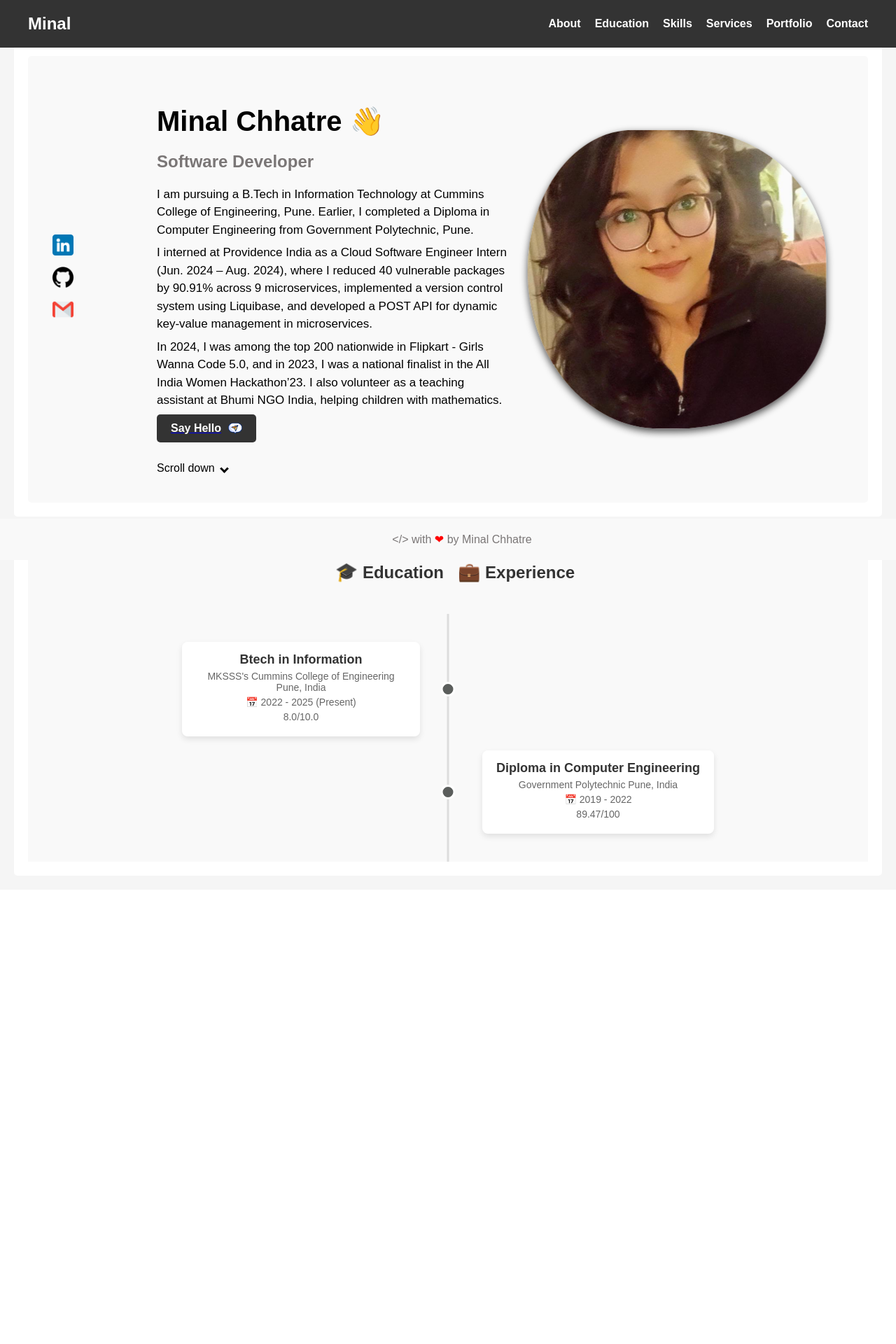
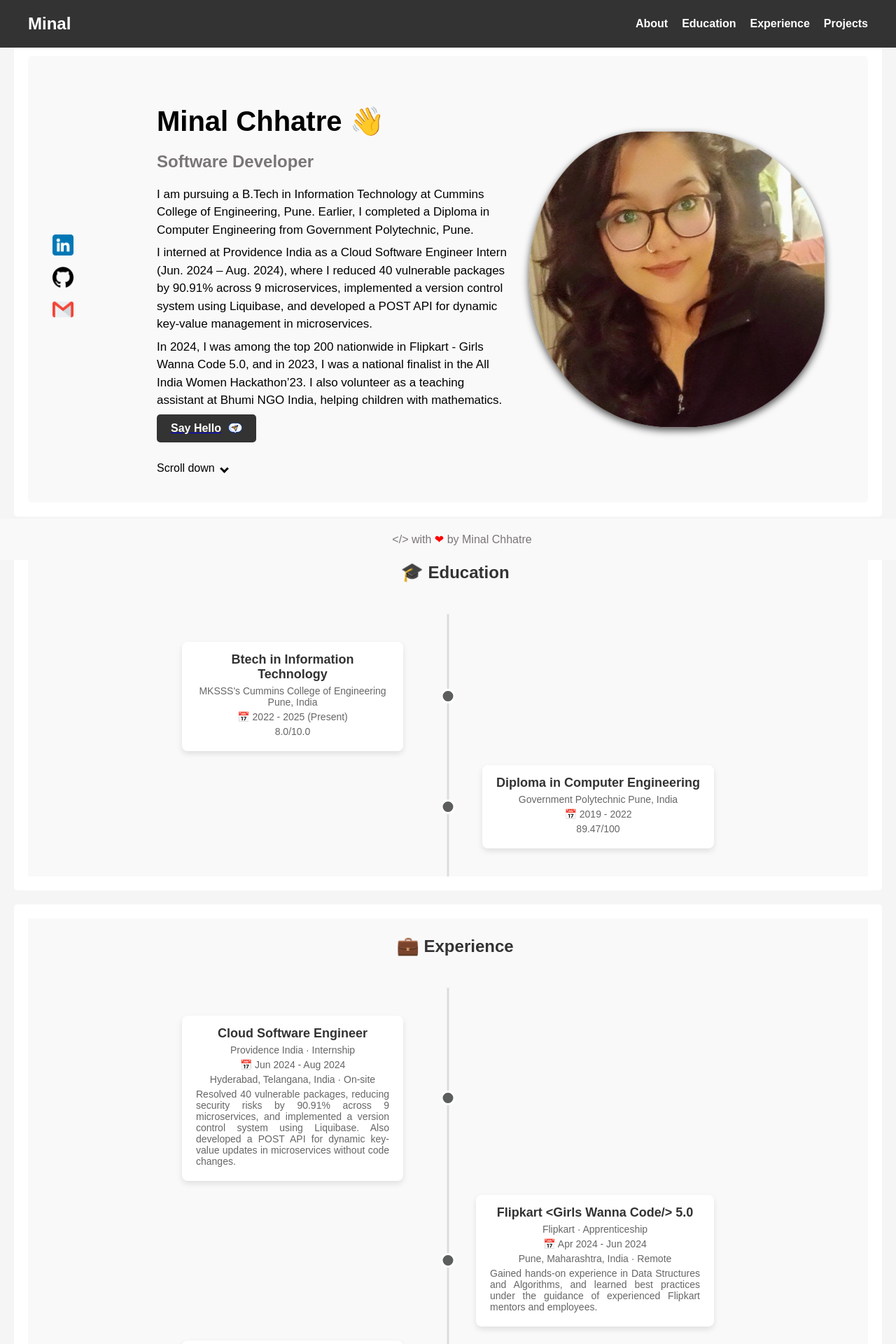
Before and after one commit to immmeenal/MinalChhatre, a React (Create React App) app: page / in a window 1280 px wide. Shown: the top 1920 px of the page at 70% size. Before the commit the page ends 1271 px from the top, so only its background shows below. Built offline with nearby package versions, Linux system fonts and the light colour scheme; a web font is replaced by a local one.

Commit message:
experience

```diff
--- a/src/assets/styles/Education.css
+++ b/src/assets/styles/Education.css
@@ -96,7 +96,7 @@ p {
 
 /* Move left content box closer to the right side of the timeline */
 .timeline-item.left .timeline-content {
-  margin-right: -70%;  /* Adjusts the left box to be closer to the timeline */
+  margin-right: 58%;  /* Adjusts the left box to be closer to the timeline */
 }
 
 /* Move right content box closer to the left side of the timeline */
@@ -114,4 +114,12 @@ p {
   margin: 5px 0;
   font-size: 14px;
   color: #666;
+  text-align:justify; /* Ensures text is aligned to the left */
 }
+
+.timeline-content h3,
+.timeline-content p:first-of-type,
+.timeline-content p:nth-of-type(2),
+.timeline-content p:nth-of-type(3) {
+  text-align: center; /* Keeps title, institute, date, and location centered */
+}
--- a/src/components/Education.js
+++ b/src/components/Education.js
@@ -4,7 +4,7 @@ import "../assets/styles/Education.css";
 const Education = () => {
   const educationData = [
     {
-      title: "Btech in Information ",
+      title: "Btech in Information Technology",
       institute: "MKSSS's Cummins College of Engineering Pune, India",
       date: "2022 - 2025 (Present)",
       grade: "8.0/10.0",
@@ -21,7 +21,6 @@ const Education = () => {
     <div className="edu">
       <div className="education-section">
         <span className="icon">🎓</span> Education
-        <span className="icon">💼</span> Experience
       </div>
       <div className="timeline">
         {/* Central timeline line */}
--- /dev/null
+++ b/src/components/Experience.js
@@ -0,0 +1,61 @@
+import React from "react";
+import "../assets/styles/Education.css";
+
+const Experience = () => {
+  const educationData = [
+    {
+      title: "Cloud Software Engineer",
+      institute: "Providence India · Internship",
+      date: "Jun 2024 - Aug 2024",
+      location: "Hyderabad, Telangana, India · On-site",
+      des: "Resolved 40 vulnerable packages, reducing security risks by 90.91% across 9 microservices, and implemented a version control system using Liquibase. Also developed a POST API for dynamic key-value updates in microservices without code changes.",
+    },
+    {
+      title: "Flipkart <Girls Wanna Code/> 5.0",
+      institute: "Flipkart · Apprenticeship",
+      date: "Apr 2024 - Jun 2024",
+      location: "Pune, Maharashtra, India · Remote",
+      des: "Gained hands-on experience in Data Structures and Algorithms, and learned best practices under the guidance of experienced Flipkart mentors and employees.",
+    },
+    {
+      title: "Web Developer",
+      institute: "Linkcode Technologies · Internship",
+      date: "Jul 2021 - Sep 2021",
+      location: "Pune, Maharashtra, India · Hybrid",
+      des: "Developed a frontend web application using HTML, CSS, and JavaScript which displayed hospital information such as facilities and appointment form.",
+    },
+  ];
+
+  return (
+    <div className="edu">
+      <div className="education-section">
+        <span className="icon">💼</span> Experience
+      </div>
+      <div className="timeline">
+        {/* Central timeline line */}
+        <div className="timeline-line"></div>
+
+        {educationData.map((item, index) => (
+          <div
+            className={`timeline-item ${index % 2 === 0 ? "left" : "right"}`}
+            key={index}
+          >
+            {/* Dot */}
+            <div className="timeline-dot"></div>
+
+            {/* Content */}
+            <div className="timeline-content">
+              <h3>{item.title}</h3>
+              <p>{item.institute}</p>
+              <p>📅 {item.date}</p>
+              <p>{item.location}</p>
+              <p>{item.des}</p>
+            </div>
+          </div>
+        ))}
+      </div>
+    </div>
+  );
+};
+
+export default Experience;
--- a/src/components/Header.js
+++ b/src/components/Header.js
@@ -22,18 +22,14 @@ const Header = () => {
             </Link>
           </li>
           <li>
-            <Link to="skills" smooth={true} duration={700}>
-              Skills
+            <Link to="Experience" smooth={true} duration={700}>
+              Experience
             </Link>
           </li>
           <li>
-            <a href="#services">Services</a>
-          </li>
-          <li>
-            <a href="#portfolio">Portfolio</a>
-          </li>
-          <li>
-            <a href="#contact">Contact</a>
+            <Link to="Projects" smooth={true} duration={700}>
+              Projects
+            </Link>
           </li>
         </ul>
       </nav>
--- a/src/pages/Home.js
+++ b/src/pages/Home.js
@@ -4,6 +4,7 @@ import HeroSection from "../components/HeroSection";
 import "../assets/styles/Home.css";
 import Footer from "../components/Footer";
 import Education from "../components/Education";
+import Experience from "../components/Experience";
 
 function Home() {
   return (
@@ -17,6 +18,9 @@ function Home() {
       <section id="Education" smooth={true} duration={500}>
         <Education />
       </section>
+      <section id="Experience" smooth={true} duration={500}>
+        <Experience />
+      </section>
 
       <Footer />
     </div>
```
